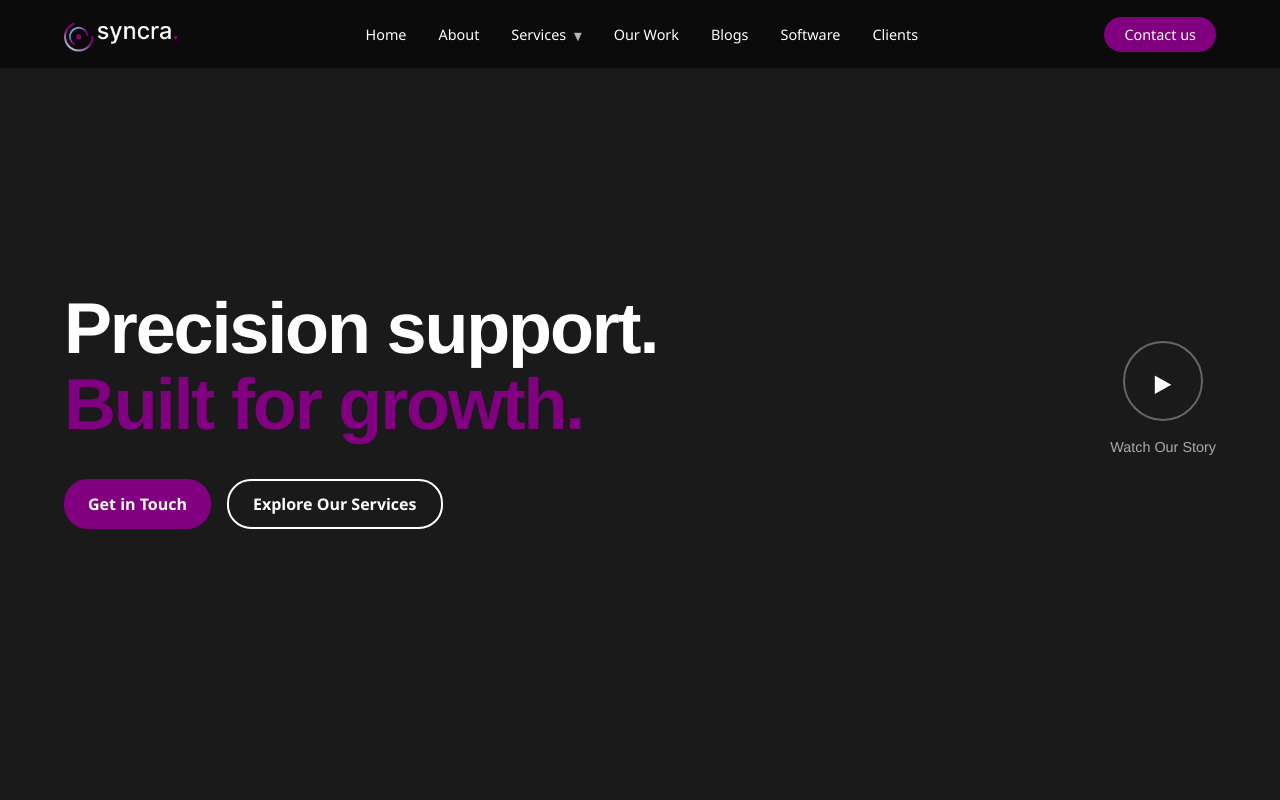
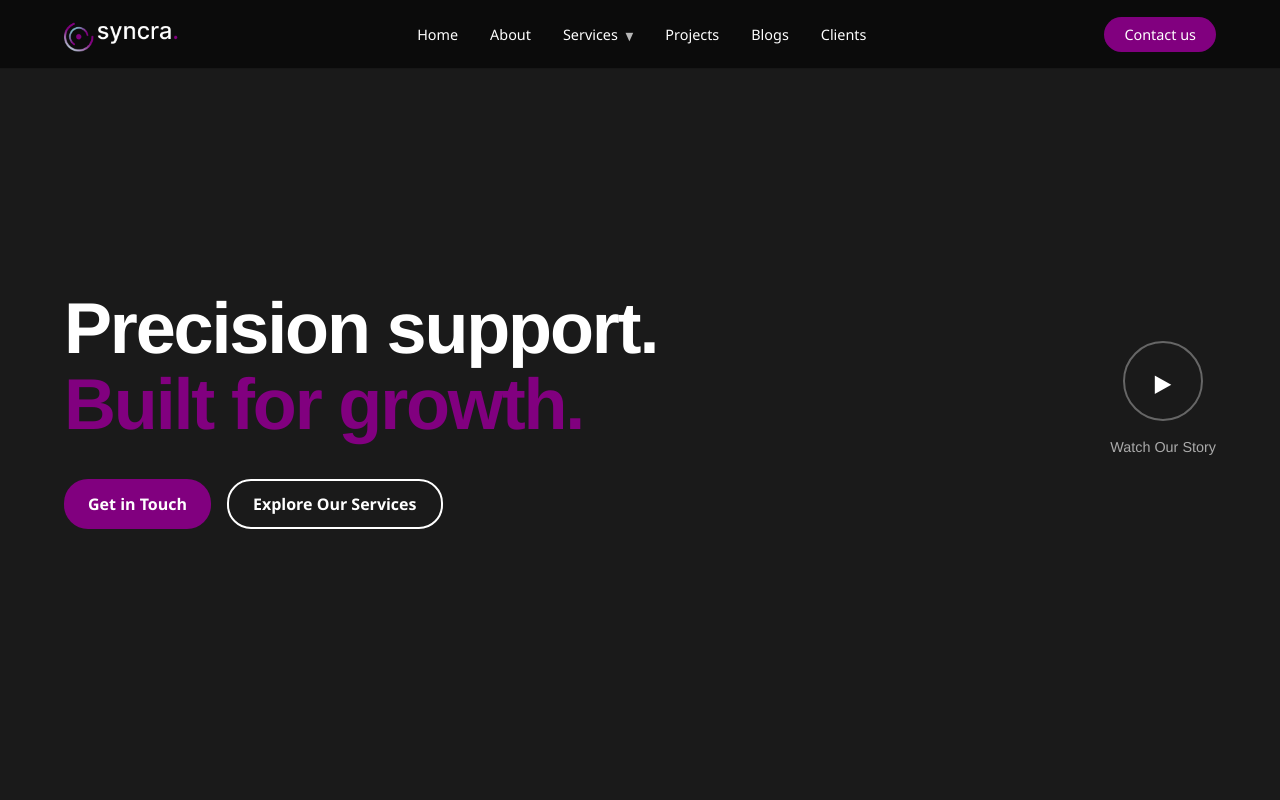
Before and after one commit to tcystems/syncra, an Angular app: page /home in a window 1280 px wide. Shown: the top 800 px of the page. Built offline with nearby package versions, Linux system fonts and the light colour scheme.

Commit message:
header changes

```diff
--- a/src/app/components/footer/footer.component.html
+++ b/src/app/components/footer/footer.component.html
@@ -28,10 +28,10 @@
       <div class="footer-column links-col">
         <h4>Home</h4>
         <ul>
-          <li><a href="#">About Us</a></li>
+          <li><a routerLink="/about">About Us</a></li>
           <li><a href="#">Services</a></li>
-          <li><a href="#">Our Works</a></li>
-          <li><a href="#">Blogs</a></li>
+          <li><a routerLink="/software">Projects</a></li>
+          <li><a routerLink="/blogs">Blogs</a></li>
           <li><a href="#">Careers</a></li>
         </ul>
       </div>
--- a/src/app/components/footer/footer.component.ts
+++ b/src/app/components/footer/footer.component.ts
@@ -1,10 +1,12 @@
 import { Component } from '@angular/core';
 import { CommonModule } from '@angular/common';
+
+import { RouterLink } from '@angular/router';
 
 @Component({
   selector: 'app-footer',
   standalone: true,
-  imports: [CommonModule],
+  imports: [CommonModule, RouterLink],
   templateUrl: './footer.component.html',
   styleUrls: ['./footer.component.scss']
 })
--- a/src/app/components/header/header.component.html
+++ b/src/app/components/header/header.component.html
@@ -20,9 +20,8 @@
             <a routerLink="/services/digital-marketing" (click)="servicesDropdownOpen = false">Digital Marketing Solutions</a>
           </div>
         </li>
-        <li><a routerLink="/our-work">Our Work</a></li>
+        <li><a routerLink="/software">Projects</a></li>
         <li><a routerLink="/blogs">Blogs</a></li>
-        <li><a routerLink="/software">Software</a></li>
         <li><a routerLink="/clients">Clients</a></li>
       </ul>
     </nav>
```
